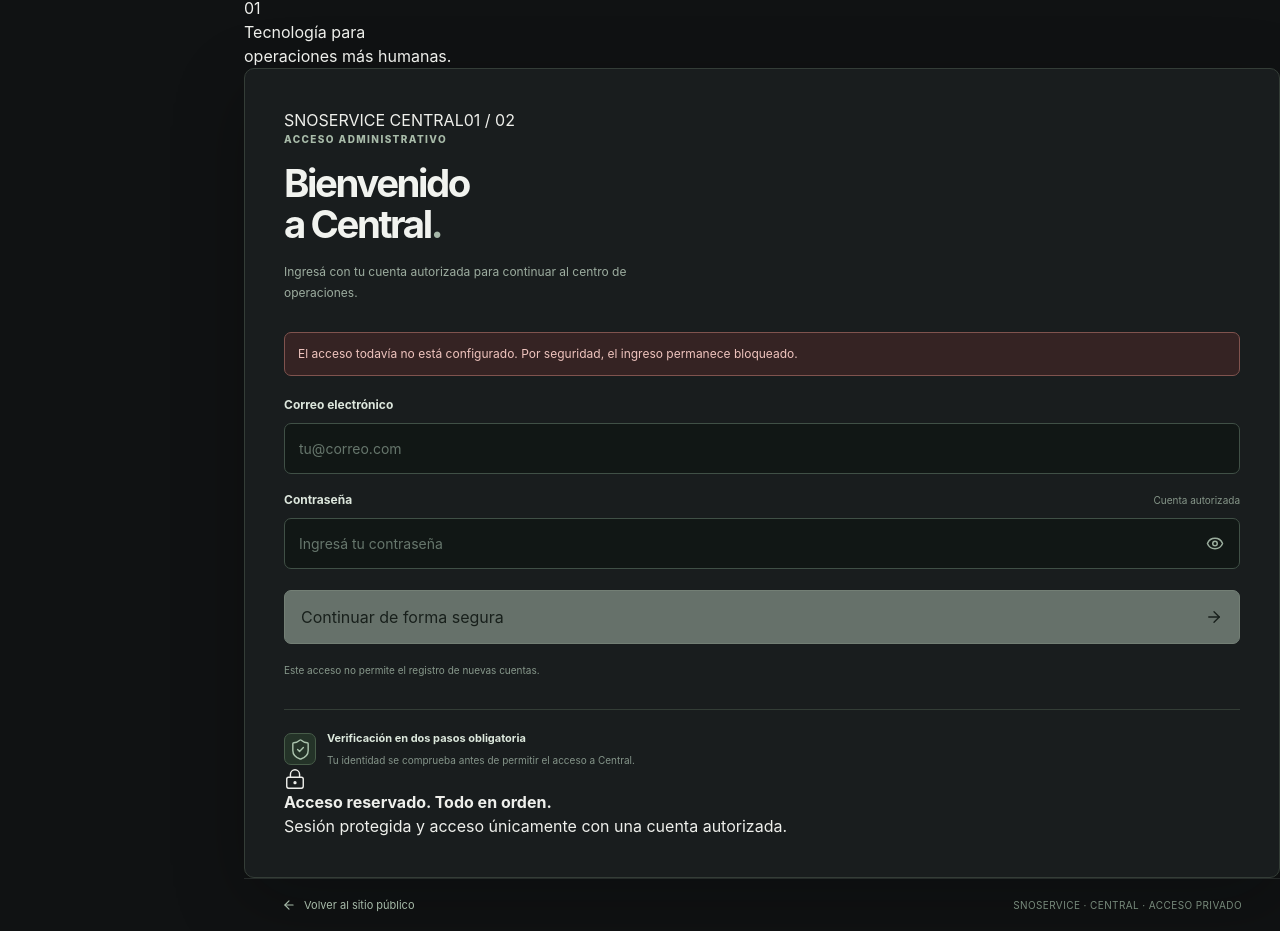
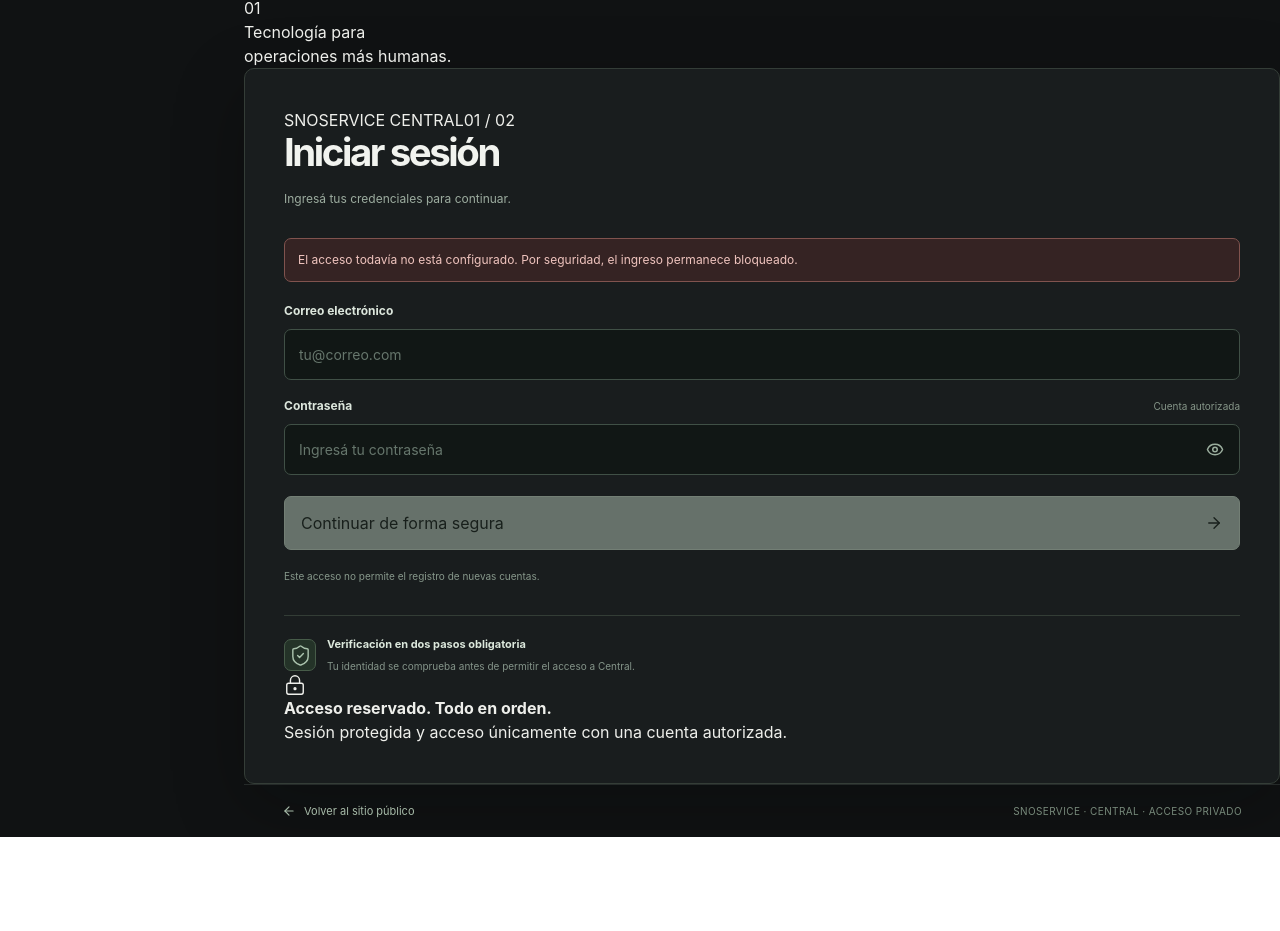
Before and after one commit to CamiloSoca/snoservice-web, a Next.js app: page /admin/login in a window 1280 px wide. Shown: the part 936-1867 px from the top of the page. After the commit the page ends 1773 px from the top, so only its background shows below. Built offline with nearby package versions, Linux system fonts and the light colour scheme.

Commit message:
copy(auth): elegant sign-in card with distinct non-welcome hero headline

```diff
--- a/app/admin/login/page.tsx
+++ b/app/admin/login/page.tsx
@@ -16,9 +16,8 @@ export default async function CentralLogin({ searchParams }: { searchParams: Pro
 
   return <AccessShell phase="login">
     <div className="sno-access-heading">
-      <p className="sno-access-overline">ACCESO ADMINISTRATIVO</p>
-      <h1>Bienvenido<br/>a Central<span>.</span></h1>
-      <p>Ingresá con tu cuenta autorizada para continuar al centro de operaciones.</p>
+      <h1>Iniciar sesión</h1>
+      <p>Ingresá tus credenciales para continuar.</p>
     </div>
     {!configured ? <div className="sno-access-alert" role="alert">El acceso todavía no está configurado. Por seguridad, el ingreso permanece bloqueado.</div> : null}
     {error ? <div className="sno-access-alert" role="alert">{error === 'request'
```
